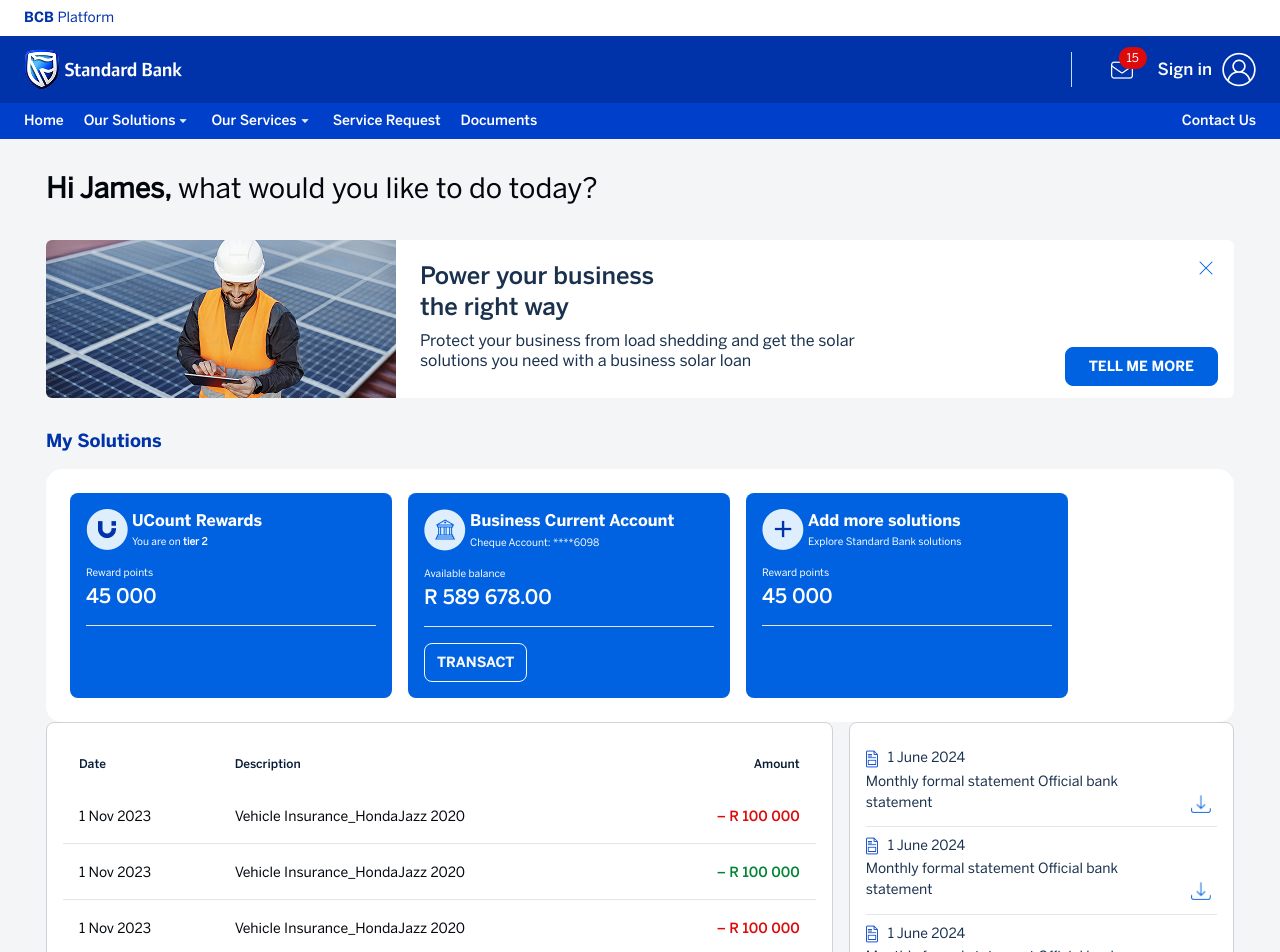
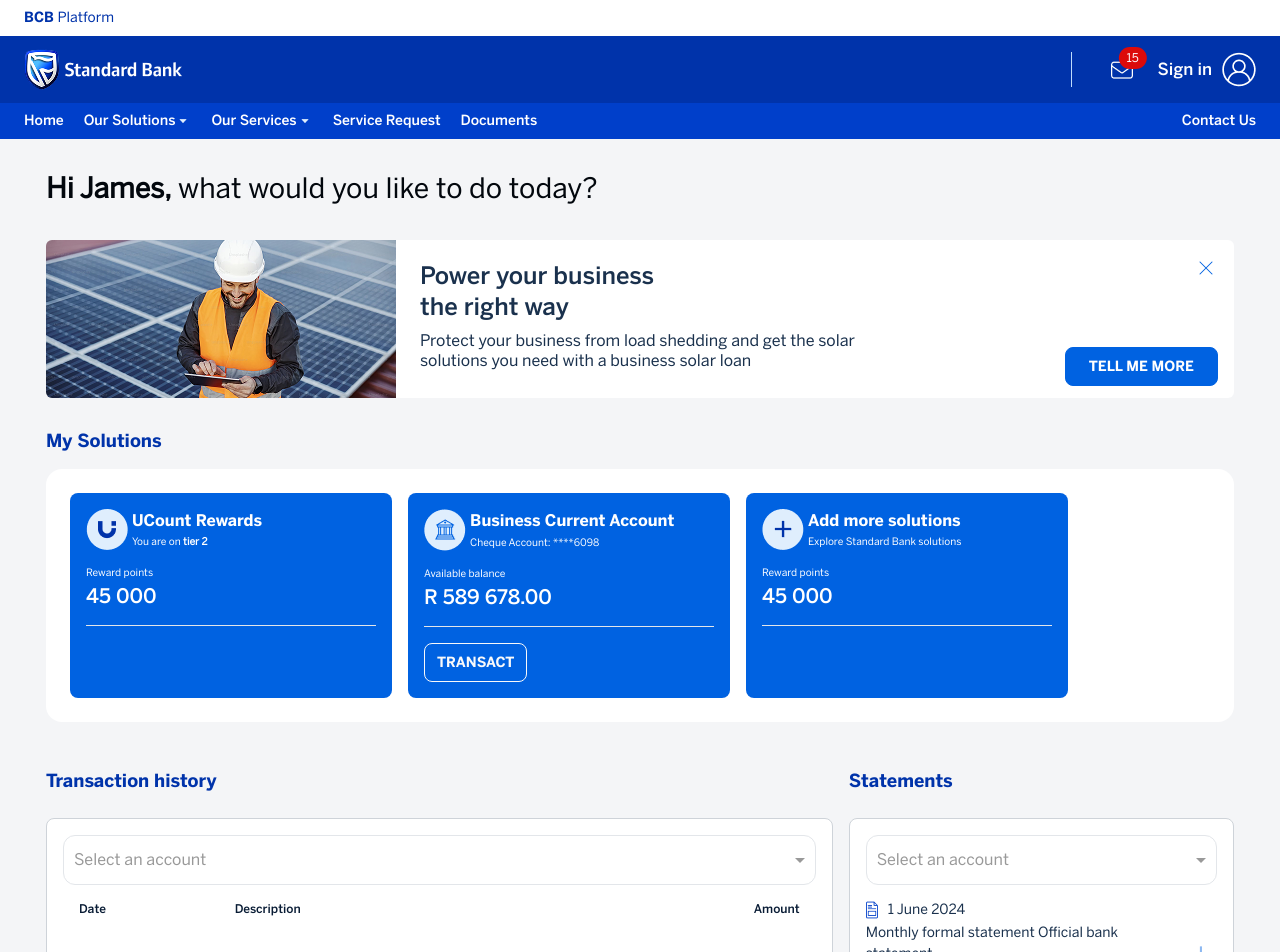
Before and after one commit to vijaywebtechy/sb-mall, an Angular app: page /history-statements in a window 1280 px wide. Shown: the top 952 px of the page. Built offline with nearby package versions, Linux system fonts and the light colour scheme.

Commit message:
pull from k

```diff
--- a/angular.json
+++ b/angular.json
@@ -36,6 +36,7 @@
             "styles": [
               "node_modules/bootstrap/dist/css/bootstrap.min.css",
               "src/assets/fonts/fonts.css",
+              "node_modules/@ng-select/ng-select/themes/default.theme.css",
               "src/styles.scss"
             ],
             "scripts": [
--- a/package.json
+++ b/package.json
@@ -22,6 +22,7 @@
     "@angular/platform-server": "^19.2.0",
     "@angular/router": "^19.2.0",
     "@angular/ssr": "^19.2.5",
+    "@ng-select/ng-select": "^14.2.8",
     "bootstrap": "^5.3.3",
     "express": "^4.18.2",
     "rxjs": "~7.8.0",
--- a/src/pages/history-and-statements/history-and-statements.component.html
+++ b/src/pages/history-and-statements/history-and-statements.component.html
@@ -3,11 +3,19 @@
         <app-welcome-user-banner></app-welcome-user-banner>
         <app-my-solutioncards></app-my-solutioncards>
     </div>
-    <div class="component-container-two">
+    <div class="component-container-two mt-5">
         <div class="container-fluid px-0">
             <div class="row g-3">
                 <div class="col-lg-8">
+                    <h2 class="heading-title">Transaction history</h2>
                     <div class="table-container">
+                     <ng-select
+                        [items]="accounts"
+                        bindLabel="name"
+                        placeholder="Select an account"
+                        [(ngModel)]="selectedAccount"
+                        class="custom-ngs">
+                      </ng-select>
                         <div class="custom-table">
                             <ul class="table-header-ul">
                                 <li><span>Date</span></li>
@@ -59,7 +67,15 @@
                     </div>
                 </div>
                 <div class="col-lg-4">
+                    <h2 class="heading-title">Statements</h2>
                     <div class="statement-container">
+                        <ng-select
+                        [items]="accounts"
+                        bindLabel="name"
+                        placeholder="Select an account"
+                        [(ngModel)]="selectedAccount"
+                        class="custom-ngs">
+                      </ng-select>
                         <ul class="statement-ul">
                             <li>
                                 <div>
@@ -94,6 +110,7 @@
                                 <button type="button" class="download-btn"><img src="assets/images/icons/download-icon.png" alt="download icon" class="img-fluid" /></button>
                             </li>
                         </ul>
+                        <button type="button" class="text-btn">view all</button>
                     </div>
                 </div>
             </div>
--- a/src/pages/history-and-statements/history-and-statements.component.scss
+++ b/src/pages/history-and-statements/history-and-statements.component.scss
@@ -40,7 +40,7 @@
         }
     }
     .table-body-ul {
-        padding: 5px 0;border-bottom: 0.4px solid #E3E6EA;
+        padding: 5px 0;margin-bottom: 10px;border-bottom: 0.4px solid #E3E6EA;
         li{
             span{
                 font-family: "BSP-Regular";
@@ -76,7 +76,7 @@
     border: 1px solid #CED3D9; border-radius: 0.5rem; padding: 1rem; background-color: #FFFFFF; margin-bottom: 1.5rem;
 }
 .statement-ul{
-    list-style-type: none; padding: 0; margin: 0;
+    list-style-type: none; padding: 0; margin: 6px 0 10px;
     li{
         display: flex; align-items: flex-end; justify-content: space-between; gap: 1rem;
         padding: 10px 0; border-bottom: 1px solid #E3E6EA;
@@ -101,3 +101,11 @@
         }
     }
 }
+
+.heading-title{
+    font-family: "BSP-Bold", sans-serif;
+    font-size: 1.125rem;
+    line-height: 1.3;
+    color: #0033AA;
+    margin-bottom: 1.5rem;
+}
--- a/src/pages/history-and-statements/history-and-statements.component.ts
+++ b/src/pages/history-and-statements/history-and-statements.component.ts
@@ -1,13 +1,20 @@
 import { Component } from '@angular/core';
 import { WelcomeUserBannerComponent } from '../../components/welcome-user-banner/welcome-user-banner.component';
 import { MySolutioncardsComponent } from '../../components/my-solutioncards/my-solutioncards.component';
+import { NgSelectModule } from '@ng-select/ng-select';
+import { FormsModule } from '@angular/forms';
 
 @Component({
   selector: 'app-history-and-statements',
-  imports: [WelcomeUserBannerComponent, MySolutioncardsComponent],
+  imports: [WelcomeUserBannerComponent, MySolutioncardsComponent, NgSelectModule, FormsModule ],
   templateUrl: './history-and-statements.component.html',
   styleUrl: './history-and-statements.component.scss'
 })
 export class HistoryAndStatementsComponent {
-
+  accounts = [
+    { id: 1, name: 'MyMoBiz Account **** 1234' },
+    { id: 2, name: 'MyMoBiz Account **** 5678' },
+    { id: 3, name: 'MyMoBiz Account **** 9101' }
+  ];
+  selectedAccount: any;
 }
--- a/src/styles.scss
+++ b/src/styles.scss
@@ -147,3 +147,111 @@
         color: #0062E1 !important;
     }
 }
+
+
+// ng-select styles
+
+.ng-select.custom-ngs {
+  border:0;border-radius: 0;
+}
+.ng-select.custom-ngs .ng-select-container  {
+  height: 50px !important;
+  min-height: 50px !important;
+  border-radius: 0.75rem;
+  border-color: #E3E6EA;
+}
+.ng-select.custom-ngs .ng-select-container .ng-value-container .ng-input{
+  position: absolute;
+  top: 50%;
+  transform: translateY(-50%);
+}
+.ng-select.custom-ngs .ng-input input {
+  height: 100% !important;
+  line-height: normal !important;
+  font-size: 1rem !important;
+}
+
+
+/* Apply to both the container and dropdown */
+.ng-select.custom-ngs,
+.ng-select.custom-ngs .ng-dropdown-panel {
+  font-family: "BSP-Regular", sans-serif;
+  font-size: 1rem;
+  line-height: normal;
+  color: #1A314D;
+}
+
+/* Specific elements that need styling */
+.ng-select.custom-ngs .ng-select-container {
+  font-family: inherit;
+  color: inherit;
+}
+
+/* Input field */
+.ng-select.custom-ngs .ng-input input {
+  font-family: "BSP-Regular", sans-serif !important;
+  font-size: 1rem !important;
+  color: #1A314D !important;
+  line-height: normal !important;
+}
+
+/* Dropdown options */
+.ng-select.custom-ngs .ng-option {
+  font-family: inherit;
+  color: inherit;
+  padding: 10.5px;
+}
+.ng-select.custom-ngs .ng-dropdown-panel .ng-dropdown-panel-items .ng-option.ng-option-marked{
+  background-color: #0062E1 !important;
+  color: #FFFFFF !important;
+  .ng-option-label{
+    font-weight: 400 !important;
+  }
+}
+.ng-select.custom-ngs .ng-dropdown-panel.ng-select-bottom{
+  border-bottom-right-radius: 0.75rem;
+  border-bottom-left-radius: 0.75rem;
+  overflow: hidden;
+  box-shadow: 0px 2px 3px 0px #00000029;
+
+}
+
+/* Placeholder text */
+.ng-select.custom-ngs .ng-placeholder {
+  font-family: "BSP-Regular", sans-serif;
+  color: #1A314D; /* Optional: different color for placeholder */
+}
+
+/* Selected values */
+.ng-select.custom-ngs .ng-value {
+  font-family: inherit;
+  color: inherit;
+}
+
+/* Clear and dropdown icons */
+.ng-select.custom-ngs .ng-clear,
+.ng-select.custom-ngs .ng-arrow {
+  color: #1A314D; /* Match icon color to text */
+}
+
+
+/* Remove focus ring/outline */
+.ng-select.custom-ngs .ng-select-container:focus,
+.ng-select.custom-ngs .ng-select-container:focus-within,
+.ng-select.custom-ngs .ng-select-container:active,
+.ng-select.custom-ngs.ng-select-focused .ng-select-container {
+  outline: none !important;
+  box-shadow: none !important;
+  border-color: #E3E6EA !important; /* Keep your original border color */
+}
+
+/* Remove border when dropdown is open */
+.ng-select.custom-ngs.ng-select-opened .ng-select-container {
+  border-color: #E3E6EA !important; /* Same as your default border */
+}
+
+
+// ng-seect styles Ends
+
+
+/* In your global styles.css */
```
Also changed, not shown: 1 other file (tests, documents, lock files or other folders).
